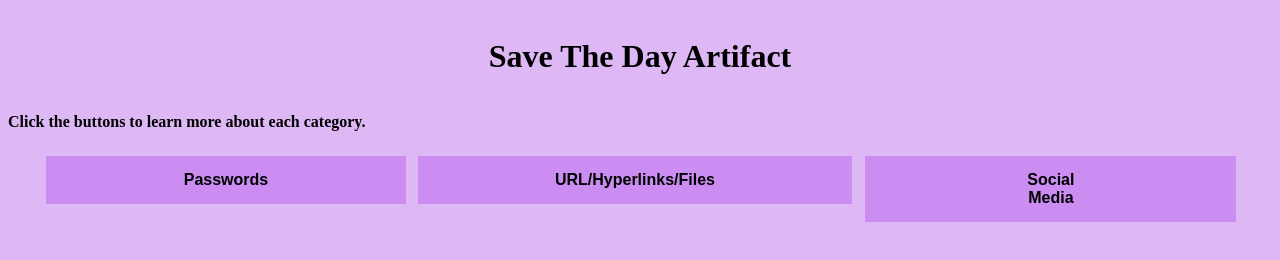
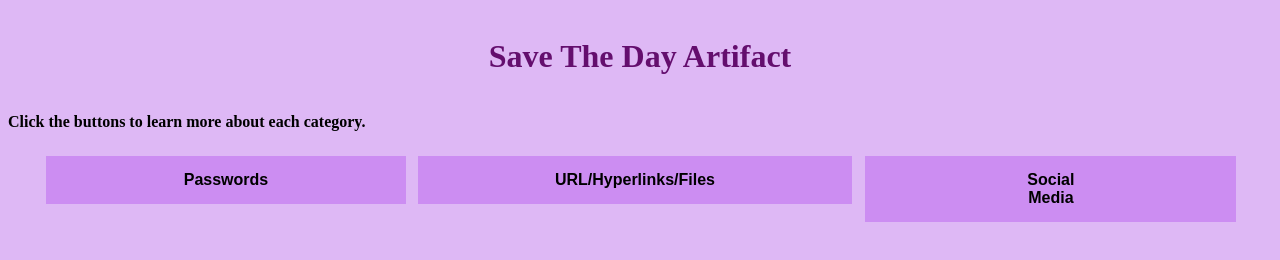
Before and after one commit to wangeline/save-the-day-artifact, a website: page index.html in a window 1280 px wide. Drawn offline with Linux system fonts and the light colour scheme.

Commit message:
Update index.html

```diff
--- a/index.html
+++ b/index.html
@@ -66,6 +66,7 @@
   }
 
   h1 {
+    color: #640e6e;
     text-align: center;
     margin-top: 3%;
     margin-bottom: 3%;
```
